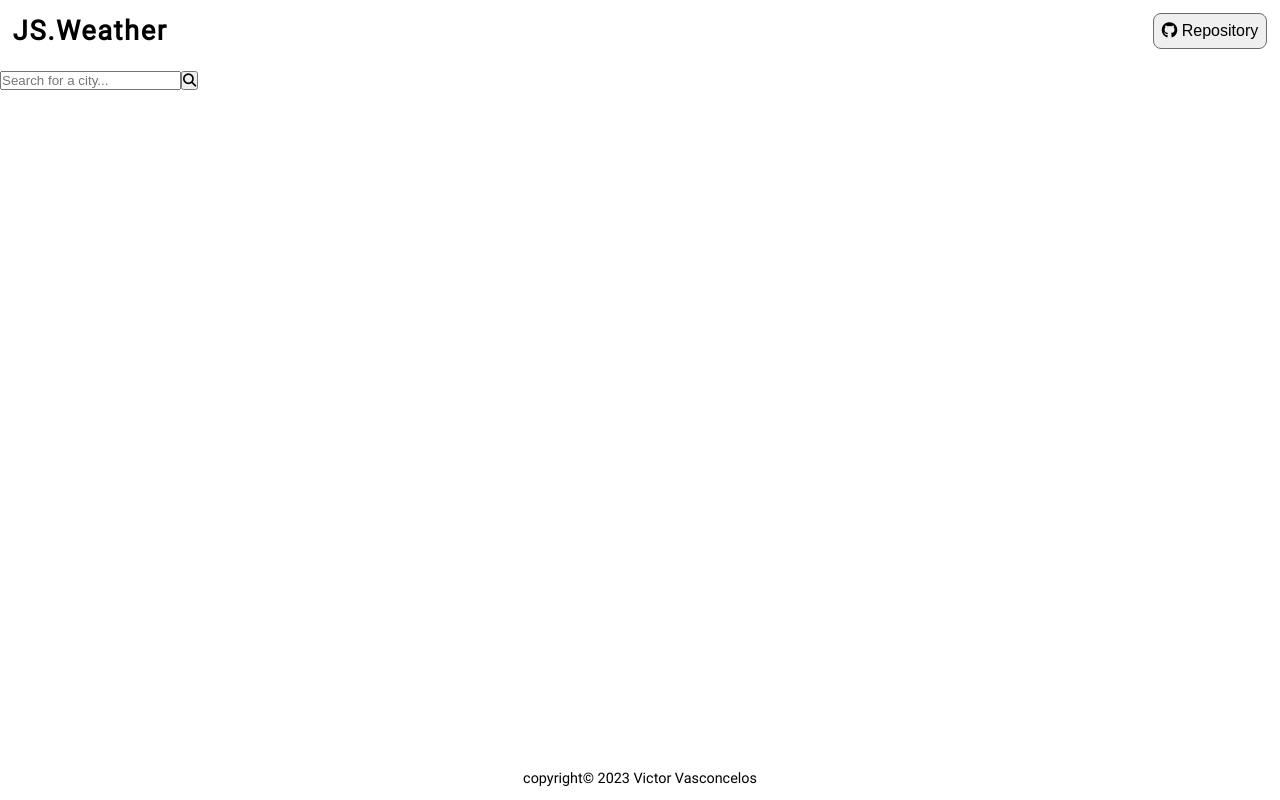
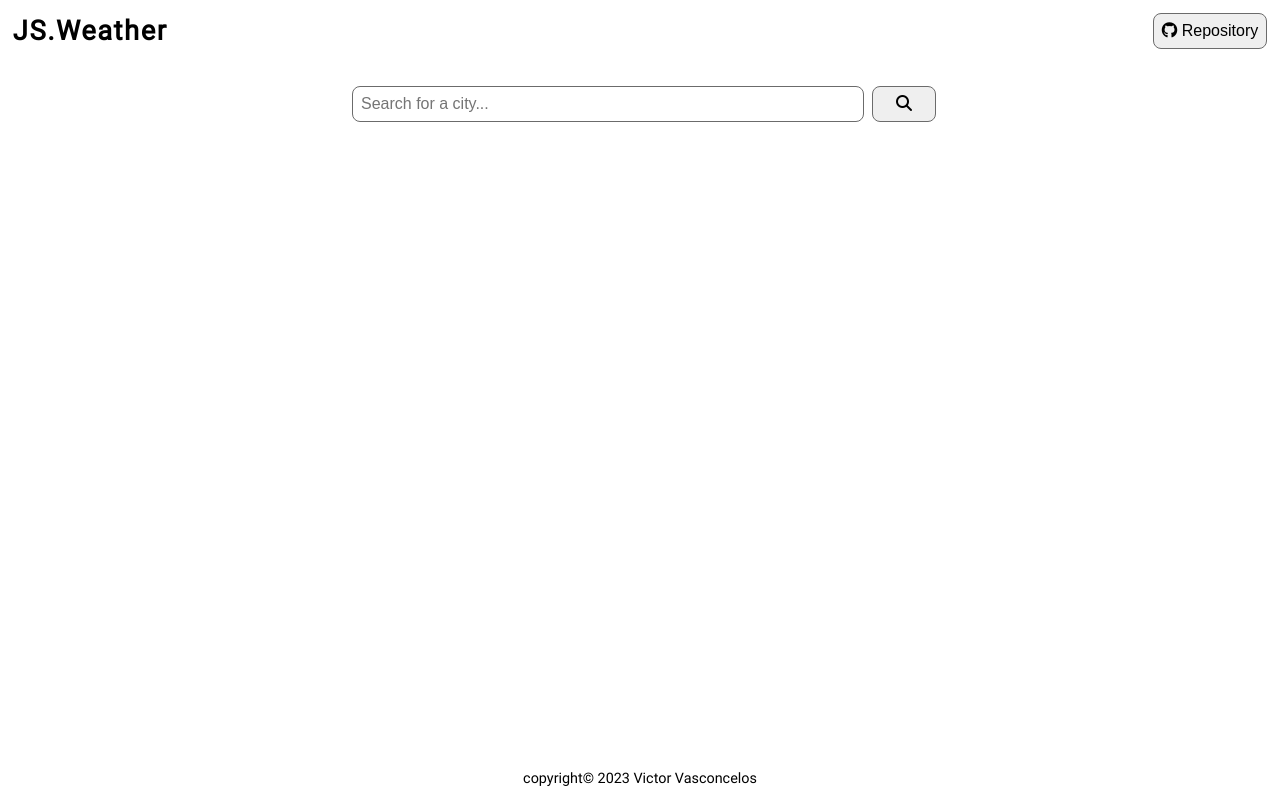
Before and after one commit to Victorcelos/weather-app, a React (Vite) app: page / in a window 1280 px wide. Built offline with nearby package versions, Linux system fonts and the light colour scheme.

Commit message:
:lipstick: Update Home.css

```diff
--- a/src/styles/Home.css
+++ b/src/styles/Home.css
@@ -1 +1,34 @@
 @charset "UTF-8";
+
+.main {
+    padding: 1.0rem;
+
+    display: flex;
+    align-items: center;
+    flex-direction: column;
+    justify-content: center;
+}
+
+/* SECTION SEARCH */
+.search-input-name {
+    width: 512px;
+    margin: 0 8px;
+    padding: 0.5rem;
+
+    font-size: 1.0rem;
+
+    outline: none;
+    border-radius: 0.5rem;
+    border: 1px solid #6B6B6B;
+}
+
+.search-button {
+    width: 64px;
+    padding: 0.5rem;
+
+    cursor: pointer;
+    font-size: 1.0rem;
+
+    border-radius: 0.5rem;
+    border: 1px solid #6B6B6B;
+}
```
